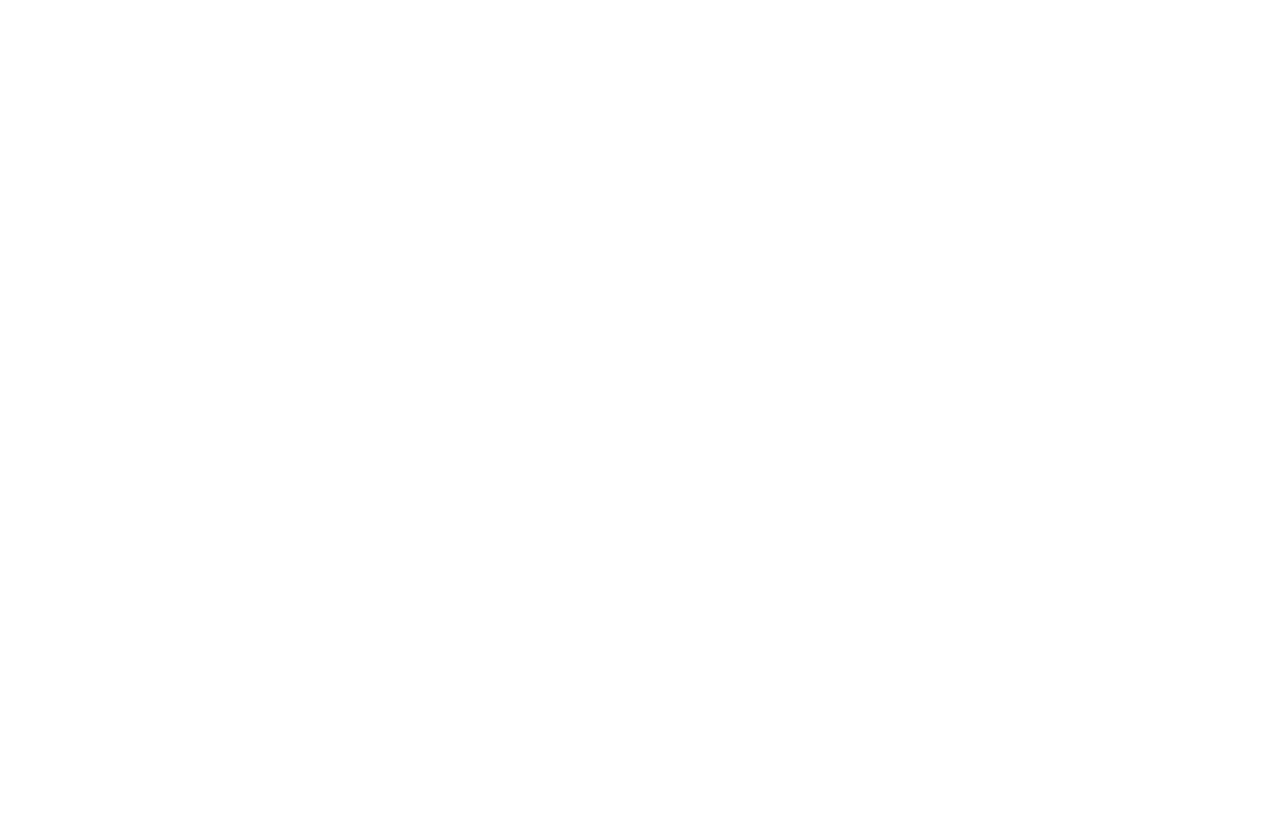
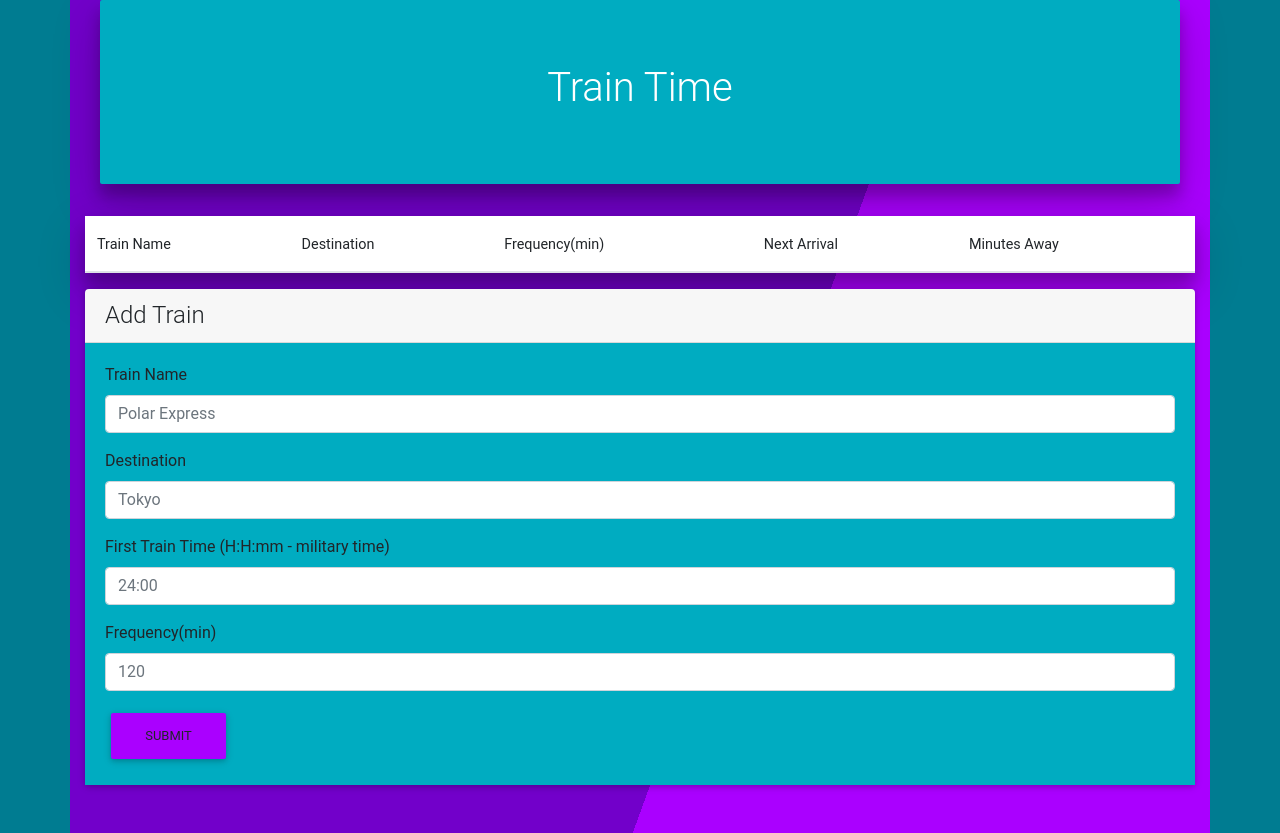
Before and after one commit to jackson-harris-iii/TrainScheduler, a plain HTML site: page index.html in a window 1280 px wide. Before the commit the page ends 800 px from the top, so only its background shows below. Drawn offline with nearby package versions, Linux system fonts and the light colour scheme; no server answers.

Commit message:
update styling

```diff
--- a/assets/css/style.css
+++ b/assets/css/style.css
@@ -0,0 +1,33 @@
+body {
+    margin:0;
+    padding:0;
+    height:100%;
+    width: 100%;
+}
+
+.main{
+     background: #007c91;
+     background-size: 1800% 1800%;
+}
+
+.inner{
+    background: linear-gradient(110deg, #7200ca 60%, #aa00ff 60%);
+}
+
+.trainHeader{
+    background: linear-gradient(110deg, #00acc1 60%, #00acc1 60%);
+    color: white;
+}
+
+.timeDisplay {
+    background: white;
+}
+
+.timeDisplayBody{
+    background: #00acc1;
+}
+
+.submitButton {
+    border: solid 2px white;
+
+}
--- a/assets/javascript/app.js
+++ b/assets/javascript/app.js
@@ -0,0 +1,48 @@
+$(document).ready(function () {
+    console.log('ready')
+  // Initialize Firebase
+  var config = {
+    apiKey: "AIzaSyCD94WyfO6AWS5XR8TYymAq587HnkdkYdM",
+    authDomain: "train-time-9c602.firebaseapp.com",
+    databaseURL: "https://train-time-9c602.firebaseio.com",
+    projectId: "train-time-9c602",
+    storageBucket: "train-time-9c602.appspot.com",
+    messagingSenderId: "828583501224"
+  };
+  firebase.initializeApp(config);
+
+  var database = firebase.database();
+
+  function addTrain() {
+    var name = $('#trainName').val().trim()
+    var destination = $('#trainDestination').val().trim()
+    var firstTrain = $('#initialTrain').val().trim()
+    var frequency = $('#trainFrequency').val().trim()
+
+    database.ref('/trainData').push({
+        TrainName: name,
+        TrainDestination: destination,
+        InitalTrain: firstTrain,
+        TrainFrequency: frequency
+    });
+
+  }
+
+  database.ref('/trainData').on("child_added", function (data){
+      var trainData = data.val()
+      var train = $('<tr>')
+      var name = $('<td>').text(trainData.TrainName)
+      var dest = $('<td>').text(trainData.TrainDestination)
+      var initial = $('<td>').text(trainData.InitalTrain)
+      var freq = $('<td>').text(trainData.TrainFrequency)
+
+      train.append(name)
+      train.append(dest)
+      train.append(initial)
+      train.append(freq)
+
+      $('#trains').append(train)
+  })
+
+ $('#submitButton').click(addTrain)
+})
--- a/index.html
+++ b/index.html
@@ -26,7 +26,68 @@
     <!-- Custom JS Code -->
     <script src="assets/javascript/app.js"></script>
 </head>
-<body>
+<body class="main">
+    <div class="container inner">
+        <div class="container">
+            <div class="jumbotron text-center trainHeader z-depth-3">
+                <h1>Train Time</h1>
+            </div>
+        </div>
+        <div class="container">
+            <div class="row">
+                <!--Table-->
+                <table class="table table-hover z-depth-3">
 
+                    <!--Table head-->
+                    <thead class="timeDisplay">
+                        <tr>
+                            <th>Train Name</th>
+                            <th>Destination</th>
+                            <th>Frequency(min)</th>
+                            <th>Next Arrival</th>
+                            <th>Minutes Away</th>
+                        </tr>
+                    </thead>
+                    <!--Table head-->
+
+                    <!--Table body-->
+                    <tbody class="timeDisplayBody" id="trains">
+
+                    </tbody>
+                    <!--Table body-->
+
+                </table>
+                <!--Table-->
+            </div>
+        </div>
+        <div class="row">
+            <div class="container">
+                <div class="card mb-5">
+                    <h4 class="card-header">Add Train</h4>
+                    <div class="card-body timeDisplayBody">
+                        <form>
+                            <div class="form-group">
+                                <label>Train Name</label>
+                                <input class="form-control" id="trainName" placeholder="Polar Express">
+                            </div>
+                            <div class="form-group">
+                                <label>Destination</label>
+                                <input class="form-control" id="trainDestination" placeholder="Tokyo">
+                            </div>
+                            <div class="form-group">
+                                <label>First Train Time (H:H:mm - military time)</label>
+                                <input class="form-control" id="initialTrain" placeholder="24:00">
+                            </div>
+                            <div class="form-group">
+                                <label>Frequency(min)</label>
+                                <input class="form-control" id="trainFrequency" placeholder="120">
+                            </div>
+                                <button type="submit" class="btn purple accent-4 waves-effect submitButton" id="submitButton">Submit</button>
+                        </form>
+                    </div>
+                </div>
+            </div>
+        </div>
+    </div>
 </body>
 </html>
```
